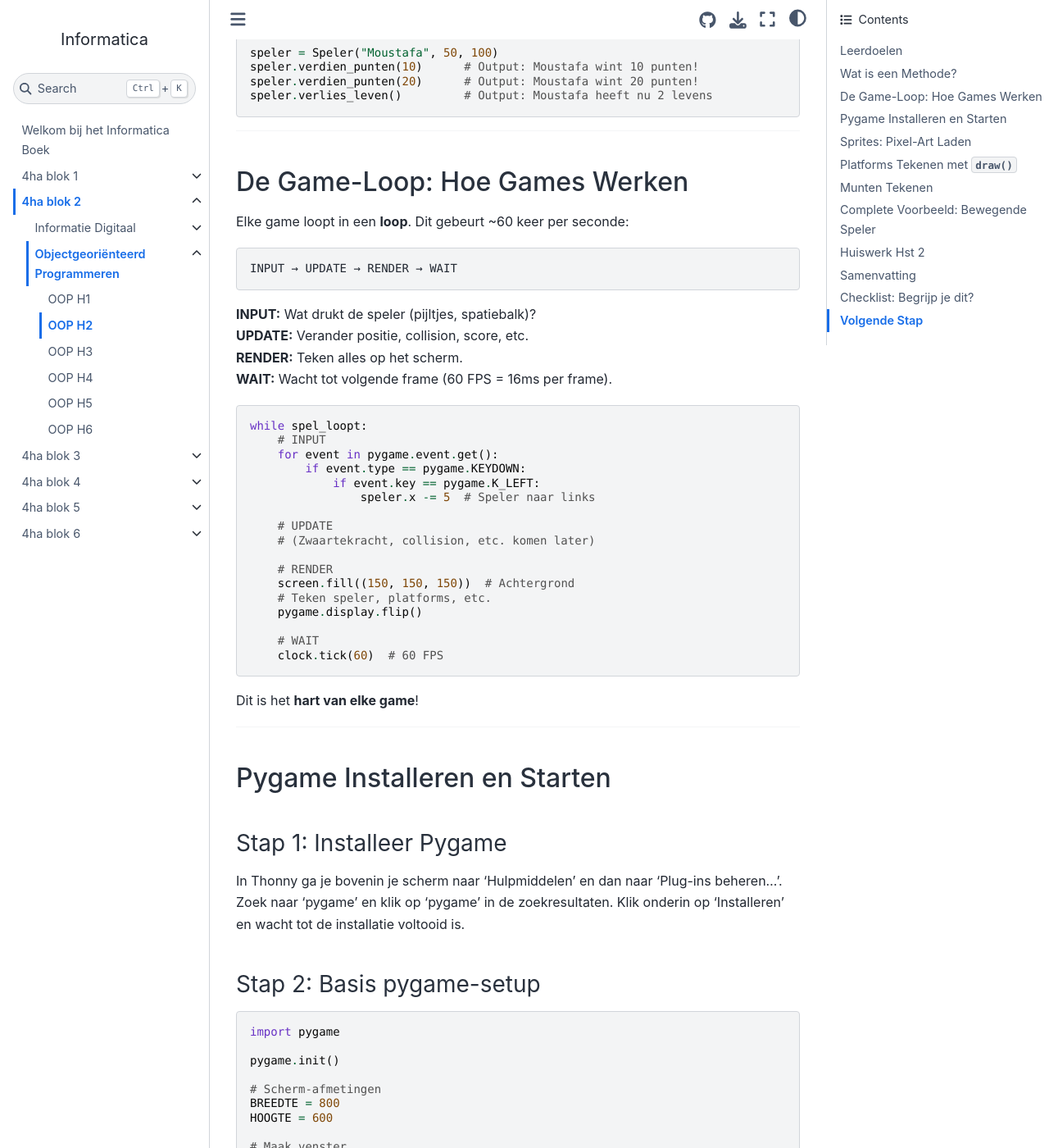
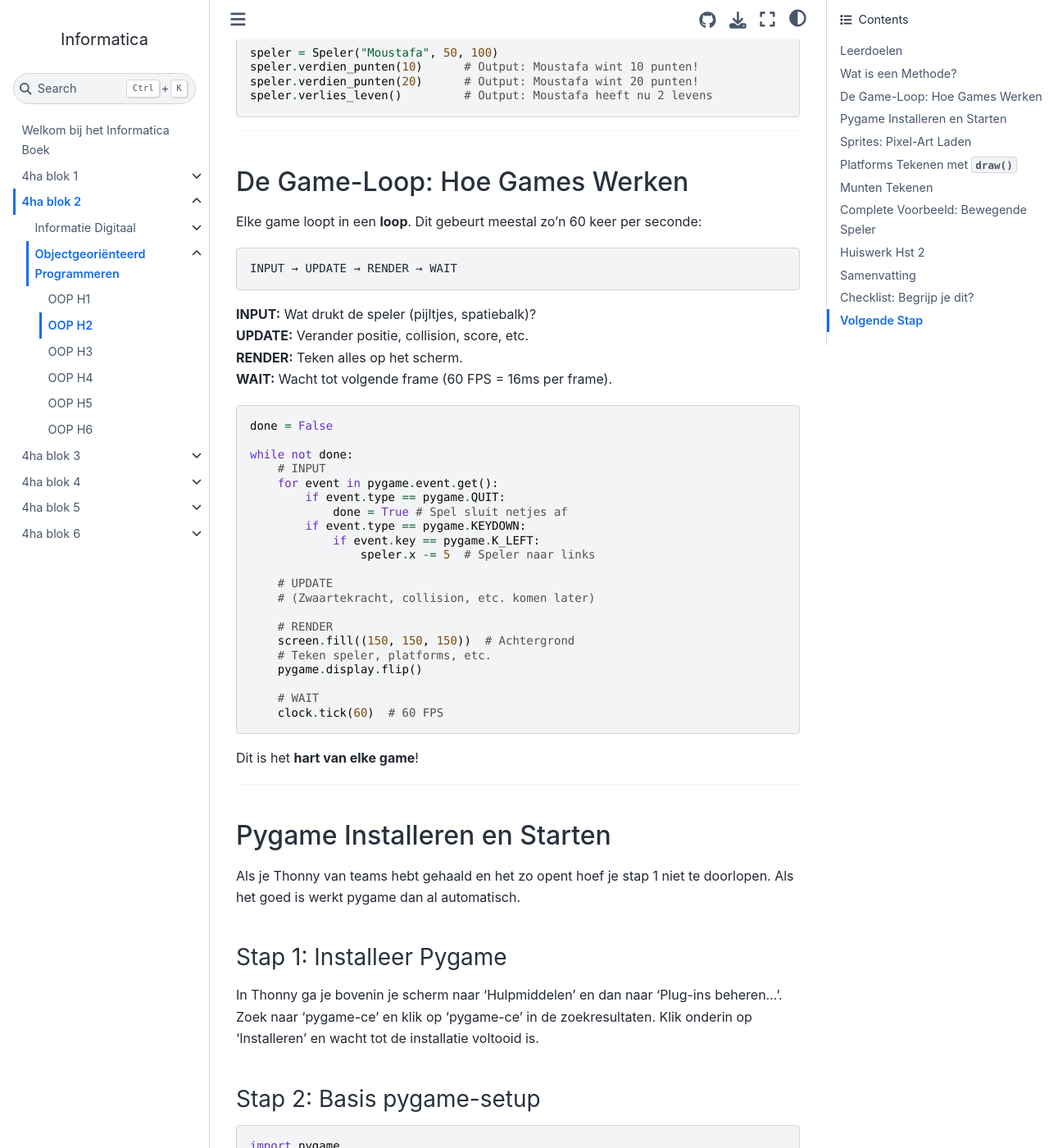
Before and after one commit to JoostvanTiel/informatica, a Jupyter Book: the page built from book/blok2/OOP/hoofdstuk2.md, in a window 1280 px wide and 1400 px high, scrolled down 1452 px. Shown: the whole window at 82% size. Built offline with Jupyter Book 1.0.4 settings and Sphinx 7.4.7 and the Sphinx Book theme 1.1.4, drawn with Linux system fonts in a browser that asks for light colours; some of the changed text lies outside the part shown.

Commit message:
Enhance clarity in Hoofdstuk 1 and Hoofdstuk 2 by refining instructions, correcting links, and improving game loop explanations

````diff
--- a/book/blok2/OOP/hoofdstuk2.md
+++ b/book/blok2/OOP/hoofdstuk2.md
@@ -63,7 +63,7 @@ speler.verlies_leven()         # Output: Moustafa heeft nu 2 levens
 
 ## De Game-Loop: Hoe Games Werken
 
-Elke game loopt in een **loop**. Dit gebeurt ~60 keer per seconde:
+Elke game loopt in een **loop**. Dit gebeurt meestal zo'n 60 keer per seconde:
 
 ```
 INPUT → UPDATE → RENDER → WAIT
@@ -75,9 +75,13 @@ INPUT → UPDATE → RENDER → WAIT
 **WAIT:** Wacht tot volgende frame (60 FPS = 16ms per frame).
 
 ```python
-while spel_loopt:
+done = False
+
+while not done:
     # INPUT
     for event in pygame.event.get():
+        if event.type == pygame.QUIT:
+            done = True # Spel sluit netjes af
         if event.type == pygame.KEYDOWN:
             if event.key == pygame.K_LEFT:
                 speler.x -= 5  # Speler naar links
@@ -100,9 +104,11 @@ Dit is het **hart van elke game**!
 
 ## Pygame Installeren en Starten
 
+Als je Thonny van teams hebt gehaald en het zo opent hoef je stap 1 niet te doorlopen. Als het goed is werkt pygame dan al automatisch.
+
 ### Stap 1: Installeer Pygame
 
-In Thonny ga je bovenin je scherm naar 'Hulpmiddelen' en dan naar 'Plug-ins beheren...'. Zoek naar 'pygame' en klik op 'pygame' in de zoekresultaten. Klik onderin op 'Installeren' en wacht tot de installatie voltooid is.
+In Thonny ga je bovenin je scherm naar 'Hulpmiddelen' en dan naar 'Plug-ins beheren...'. Zoek naar 'pygame-ce' en klik op 'pygame-ce' in de zoekresultaten. Klik onderin op 'Installeren' en wacht tot de installatie voltooid is.
 
 ### Stap 2: Basis pygame-setup
 
@@ -123,11 +129,11 @@ pygame.display.set_caption("Stick Hero's Quest")
 clock = pygame.time.Clock()
 
 # Game-loop
-running = True
-while running:
+done = False
+while not done:
     for event in pygame.event.get():
         if event.type == pygame.QUIT:
-            running = False
+            done = True
 
     # Vul scherm met grijs
     screen.fill((150, 150, 150))
@@ -147,19 +153,17 @@ Run dit. Je ziet een grijs venster. Druk ESCAPE om af te sluiten.
 
 ## Sprites: Pixel-Art Laden
 
-Nu gaat het interessant! We laden een **sprite** (afbeelding) in plaats van vierkantjes te tekenen.
+Nu gaat het interessant worden! We laden een **sprite** (afbeelding) in plaats van vierkantjes te tekenen.
 
 ### Stap 1: Een Sprite Maken
 
 Maak zelf een eenvoudig pixelart poppetje in een grafische tool (bijv. Aseprite, Piskel of Paint):
 
-- **Grootte:** 32x48 pixels (standaard platformer-speler)
+- **Grootte:** 16x16 pixels
 - **Format:** PNG (met transparantie)
-- **Naam:** `speler.png`
+- **Naam:** `speler.png` of `speler_links.png` en `speler_rechts.png`
 
 Sla het op in dezelfde map als je `.py`-bestand.
-
-**Voorbeeld:** Een rood poppetje van 32x48 pixels met witte ogen.
 
 ### Stap 2: Sprite in Klasse Laden
 
@@ -214,18 +218,18 @@ pygame.init()
 BREEDTE = 800
 HOOGTE = 600
 screen = pygame.display.set_mode((BREEDTE, HOOGTE))
-pygame.display.set_caption("Stick Hero's Quest")
+pygame.display.set_caption("Mijn eerste spel =)")
 clock = pygame.time.Clock()
 
 # Maak speler (laadt sprite automatisch)
 speler = Speler(100, 500, "speler.png")
 
-running = True
-while running:
+done = False
+while not done:
     # INPUT
     for event in pygame.event.get():
         if event.type == pygame.QUIT:
-            running = False
+            done = True
 
         if event.type == pygame.KEYDOWN:
             if event.key == pygame.K_LEFT:
````
Also changed, not shown: other parts of book/blok2/OOP/hoofdstuk2.md (+3 -3 lines), book/blok2/InfDig/hoofdstuk1.md (+4 -1 lines).
